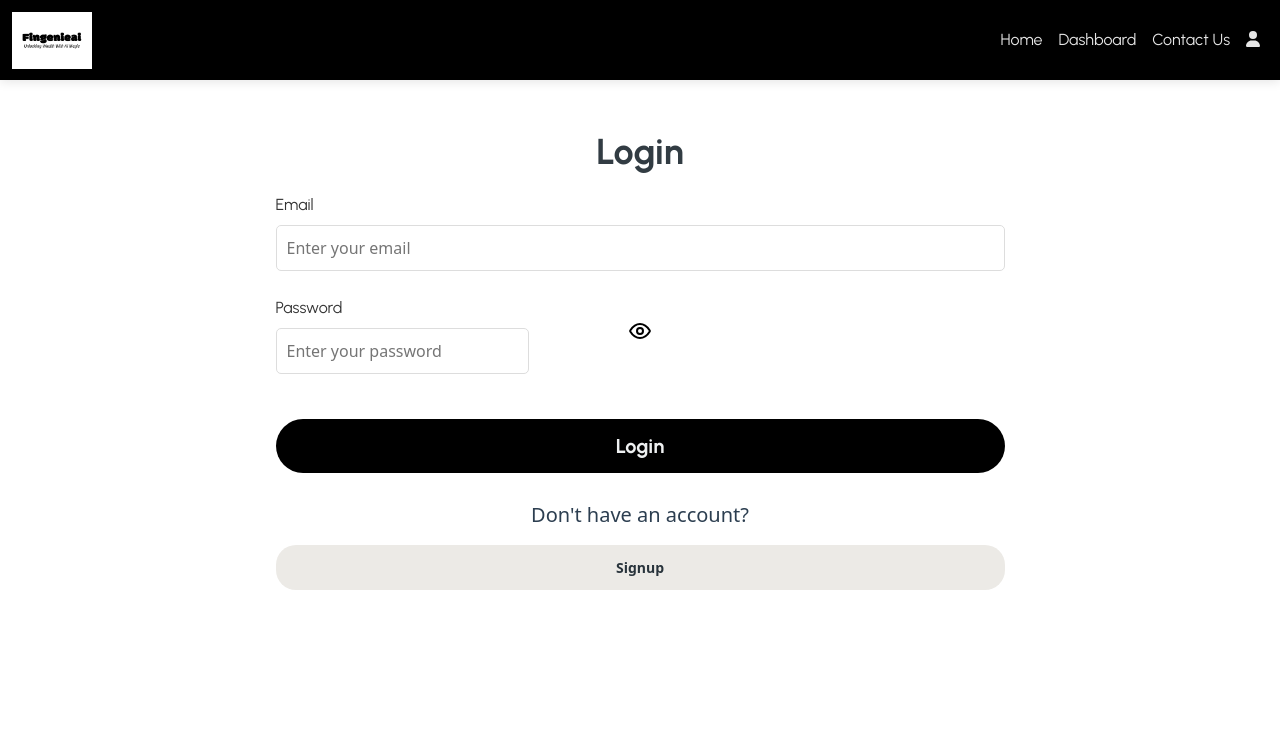
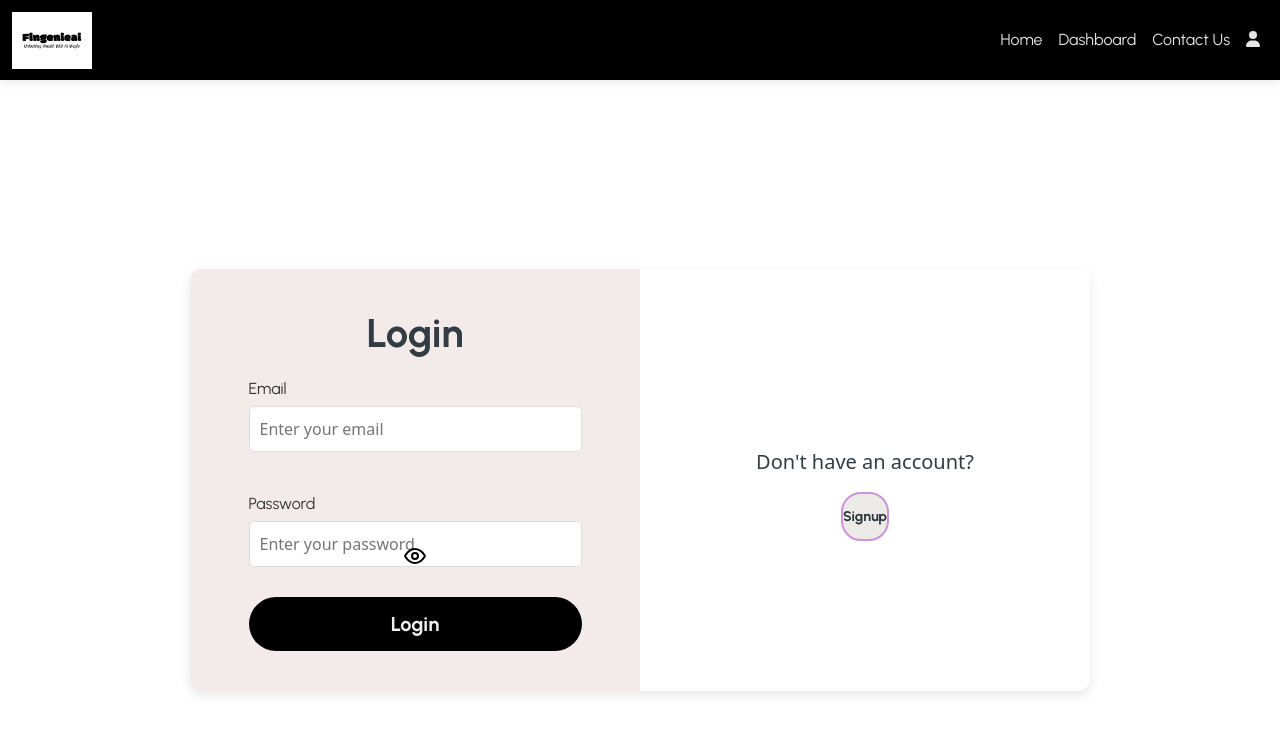
Before and after one commit to MohamedBoghdaddy/FinancialAIAdvisor, a React (Create React App) app in the folder client/: page /login in a window 1280 px wide. Shown: the top 734 px of the page. Built offline with nearby package versions, Linux system fonts and the light colour scheme; no server answers.

Commit message:
updated server.js removed lifemanagment and questionnare routes

```diff
--- a/client/src/Frontend/components/styles/login.css
+++ b/client/src/Frontend/components/styles/login.css
@@ -1,3 +1,4 @@
+/* Reset & Font Faces */
 body {
   margin: 0;
 }
@@ -13,48 +14,39 @@ body {
   font-weight: bold;
 }
 
-
-.modal-header {
-  border-bottom: none !important;
-}
-
-form {
-  display: flex;
-  flex-direction: column;
-}
-
-.reg_cta {
-  margin-top: 30px;
-  font-size: 20px;
-}
-
+/* Global Layout */
 .main-container {
   width: 100%;
-  min-height: 70vh;
+  min-height: 100vh;
   height: max-content;
   display: flex;
   align-items: center;
   justify-content: center;
   background-color: white;
-  padding: 0px;
+  padding: 20px 0;
   box-sizing: border-box;
 }
 
+/* Login & Signup Containers */
 .login-container,
 .signup-container {
   max-width: 900px;
   width: 100%;
   display: flex;
-  flex-direction: column;
-  border-radius: 10px;
+  flex-direction: row;
+  border-radius: 12px;
+  background-color: var(--white, #fff);
+  box-shadow: 0px 4px 12px rgba(0, 0, 0, 0.1);
   overflow: hidden;
+  transition: transform 0.3s ease-in-out;
 }
 
-.reg_link {
-  width: 90% !important;
-  margin: auto !important;
+.login-container:hover,
+.signup-container:hover {
+  transform: translateY(-5px);
 }
 
+/* Sections (Left & Right) */
 .left-login,
 .right-login,
 .left-signup,
@@ -64,92 +56,130 @@ form {
   flex-direction: column;
   align-items: center;
   justify-content: center;
+  padding: 40px;
   width: 90%;
   margin: auto;
+  box-sizing: border-box;
 }
 
+/* Background Colors */
 .left-login,
 .left-signup {
-  background-color: white;
+  background-color: var(--oyster-pink, #f3eaea);
   border: none;
   box-shadow: none !important;
 }
 
+.right-login,
+.right-signup {
+  background-color: var(--white, #fff);
+}
 
-
+/* Titles */
 .left-login h2,
 .left-signup h2 {
-  color: #323c43;
-  font-size: 36px;
-  font-family: "Urbanist-Bold";
+  color: var(--tundora, #323c43);
+  font-size: 2.5rem;
   margin-bottom: 20px;
+  font-family: "Urbanist-Bold", sans-serif;
+  text-align: center;
 }
 
 .right-login h1,
 .right-signup h1 {
-  color: #f7f8f9;
-  font-size: 36px;
+  color: var(--petite-orchid, #ce92db);
+  font-size: 2.5rem;
   margin-bottom: 20px;
+  font-family: "Urbanist-Bold", sans-serif;
+  text-align: center;
+}
+
+.reg_cta {
+  margin-top: 30px;
+  font-size: 20px;
+  color: var(--tundora, #323c43);
+}
+
+/* Form Fields */
+form {
+  display: flex;
+  flex-direction: column;
+  width: 100%;
 }
 
 .field {
   display: flex;
-  align-items: center;
+  flex-direction: column;
+  width: 100%;
+  margin-bottom: 15px;
+  align-items: start;
 }
 
-
-.field-wrapper {
-  display: flex;
-  align-items: start;
-  flex-direction: column;
-  position: relative;
-  width: 100%;
+.field label,
+.custom_label {
+  font-size: 1.1rem;
+  color: var(--tundora, #323c43);
+  font-weight: 500;
+  margin-bottom: 5px;
 }
 
-.field input {
+.field input,
+.password_field {
   padding: 12px;
-  border: 1px solid #ccc;
-  border-radius: 5px;
-  font-size: 16px;
+  border: 1px solid var(--silver, #ccc);
+  border-radius: 8px;
+  font-size: 1rem;
   width: 100%;
   box-sizing: border-box;
+  transition: border-color 0.3s ease;
 }
 
 .field input:focus {
-  border-color: #dcd7cc;
+  border-color: var(--petite-orchid, #ce92db);
   outline: none;
 }
 
+/* Password Container & Toggle */
 .password-container {
   position: relative;
   width: 100%;
 }
 
+.password-input-wrapper {
+  position: relative;
+  width: 100%;
+  display: flex;
+  align-items: center;
+}
+
 .show-password {
+  background-color: transparent;
   border: none;
   cursor: pointer;
   position: absolute;
-  background-color: transparent;
-  right: 0px;
-  top: 0px;
+  right: 10px;
+  top: 50%;
   transform: translateY(-50%);
-  font-size: 18px;
+  font-size: 1.2rem;
+  color: var(--tundora, #323c43);
   display: flex;
   align-items: center;
   justify-content: center;
   padding: 5px;
   border-radius: 50%;
+  transition: color 0.3s;
 }
 
-
-.show-password i {
-  font-size: 1.2em;
+.show-password:hover {
+  color: var(--petite-orchid, #ce92db);
 }
 
+/* Buttons */
 .green_btn,
 .white_btn,
 .left_btn,
-.right_btn {
+.right_btn,
+.auth-btn {
   border: none;
   outline: none;
   padding: 12px 0;
@@ -159,46 +189,60 @@ form {
   font-size: 14px;
   cursor: pointer;
   margin-top: 10px;
-  transition: background-color 0.3s, color 0.3s;
+  transition: background-color 0.3s, color 0.3s, transform 0.2s;
+  font-family: "Urbanist-Bold", sans-serif;
+  text-align: center;
 }
 
-.left_btn {
-  background-color: #323c43;
-  color: #eef0f1;
-  width: 100%;
-  margin-top: 40px;
+.left_btn,
+.auth-btn.login {
+  background-color: var(--tundora, #323c43);
+  color: var(--light, #eef0f1);
   font-size: 20px;
   border-radius: 100px;
-  font-family: "Urbanist-Bold";
 }
 
-.left_btn:hover {
+.left_btn:hover,
+.auth-btn.login:hover {
   background-color: #4c6271;
 }
 
-.right_btn {
-  background-color: #eceae6;
-  color: #28333b;
+.right_btn,
+.auth-btn.signup {
+  background-color: var(--white, #eceae6);
+  color: var(--tundora, #28333b);
+  border-radius: 20px;
+  font-size: 14px;
+  border: 2px solid var(--petite-orchid, #ce92db);
 }
 
-.right_btn:hover {
-  background-color: #a9a69b;
+.right_btn:hover,
+.auth-btn.signup:hover {
+  background-color: var(--petite-orchid, #ce92db);
+  color: var(--white, #fff);
 }
 
-.error {
-  color: #323c43;
+/* Error and Success Messages */
+.error,
+.error-message {
+  color: #ff4d4d;
+  font-size: 0.9rem;
+  margin-top: 5px;
 }
 
-.password_field {
-  position: relative;
+.success {
+  color: #4caf50;
+  font-size: 0.9rem;
+  margin-top: 5px;
 }
 
-@media only screen and (max-width: 760px) {
-
+/* Responsive */
+@media only screen and (max-width: 768px) {
   .login-container,
   .signup-container {
     flex-direction: column;
     width: 90%;
+    box-shadow: 0px 6px 15px rgba(0, 0, 0, 0.15);
   }
 
   .left-login,
@@ -208,8 +252,17 @@ form {
     padding: 20px;
   }
 
+  .left-login h2,
   .right-login h1,
+  .left-signup h2,
   .right-signup h1 {
-    font-size: 30px;
+    font-size: 2rem;
+  }
+
+  .auth-btn,
+  .left_btn,
+  .right_btn {
+    width: 100%;
+    font-size: 1.1rem;
   }
 }
```
Also changed, not shown: 1 other file (tests, documents, lock files or other folders).
